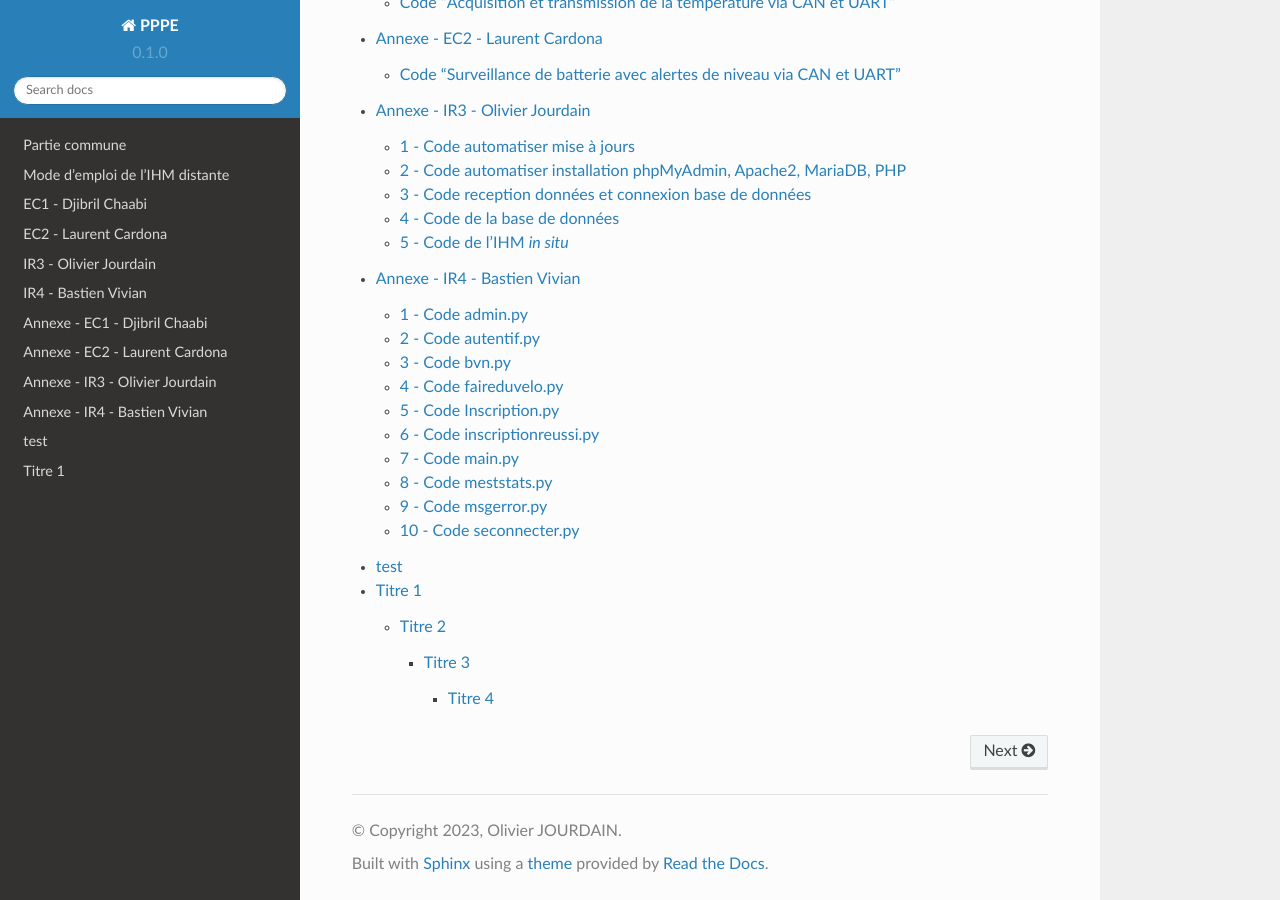
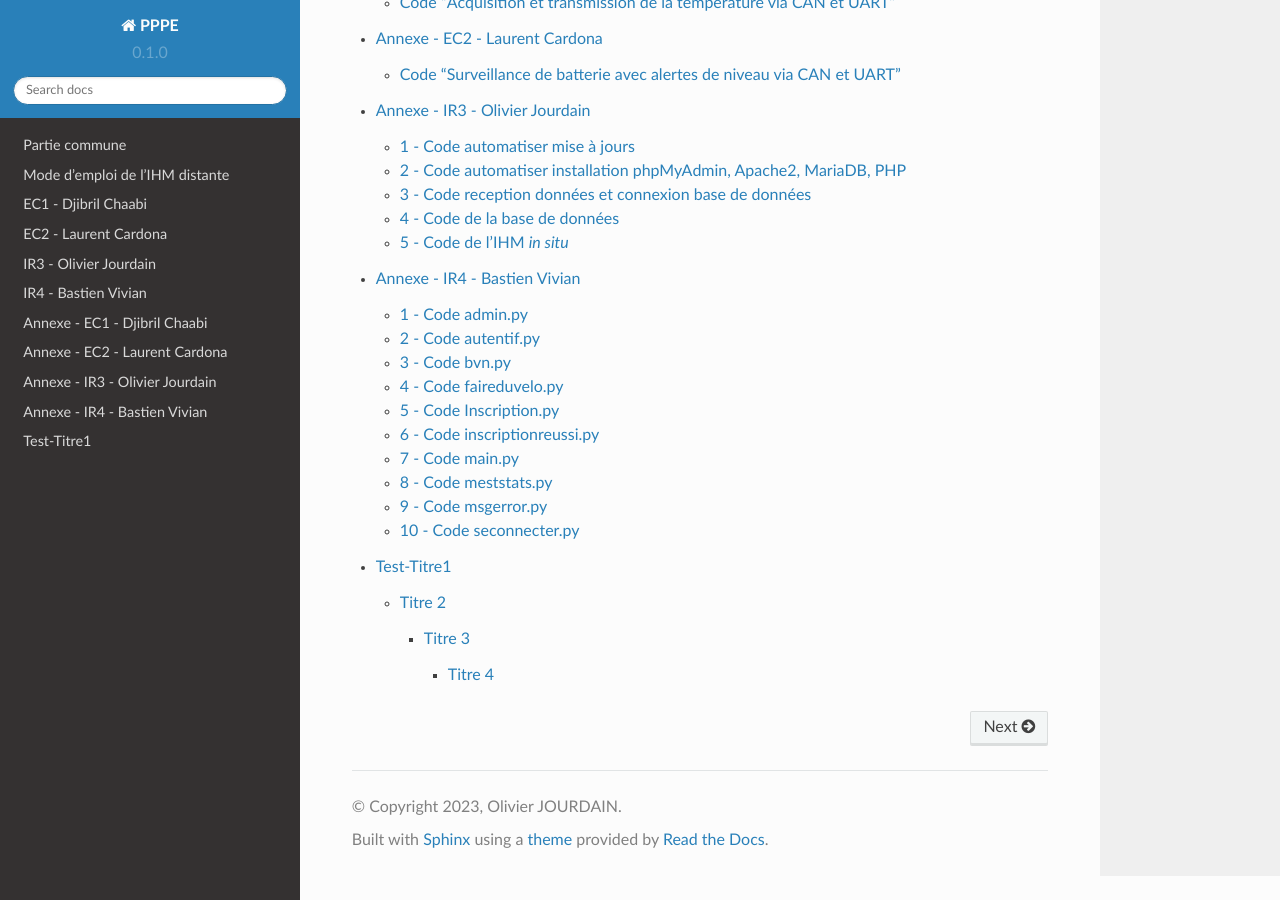
Before and after one commit to Oliopti/Documentation-PPPE, a Sphinx documentation site: the page built from docs/source/index.rst, in a window 1280 px wide and 900 px high, scrolled down 4610 px. Built offline with Sphinx 7.4.7 and the Read the Docs theme 2.0.0, drawn with Linux system fonts in a browser that asks for light colours.

Commit message:
Update test.rst

```diff
--- a/docs/source/test.rst
+++ b/docs/source/test.rst
@@ -1,8 +1,5 @@
-test
-====
-
-Titre 1
-=======
+Test-Titre1
+===========
 
 Titre 2
 -------
```
